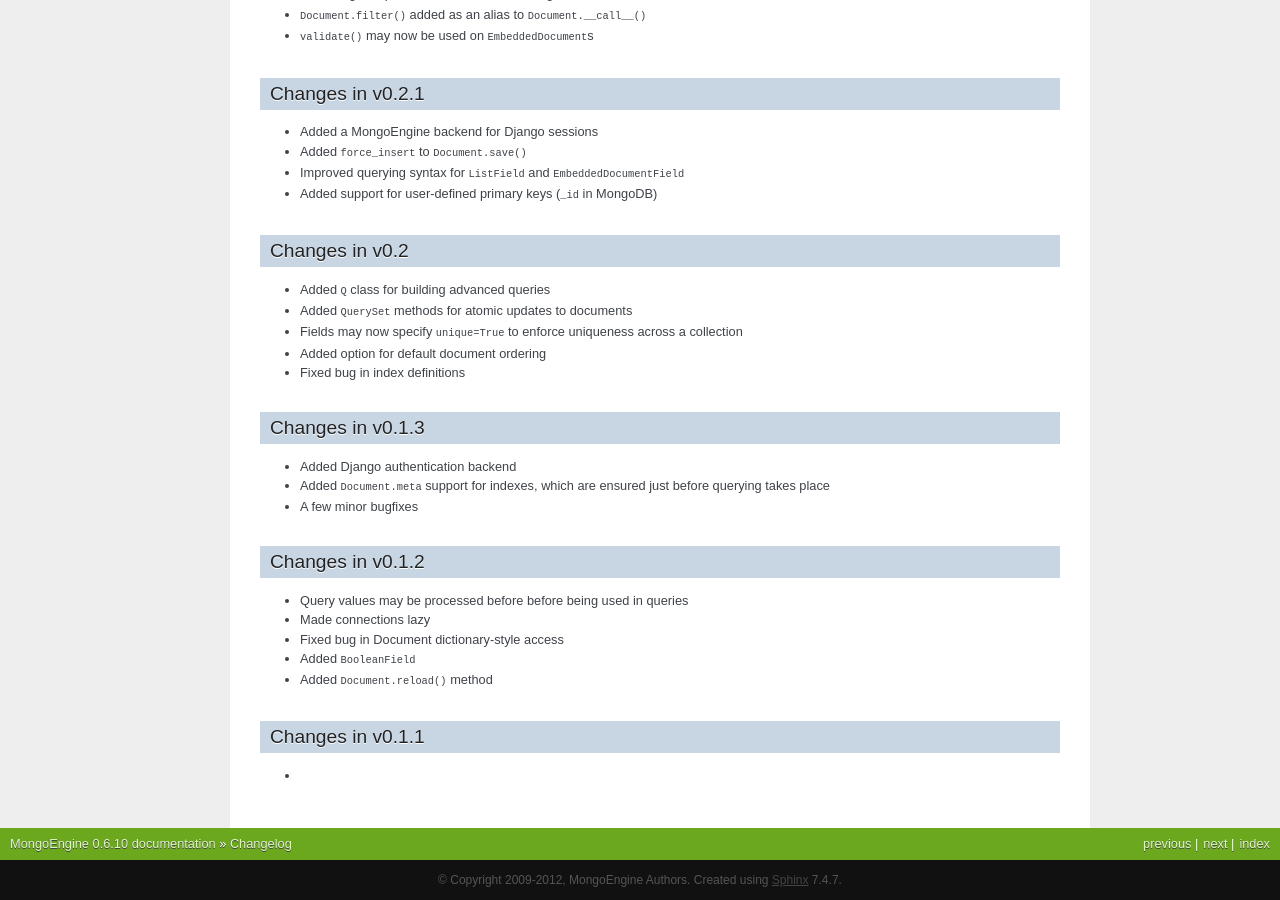
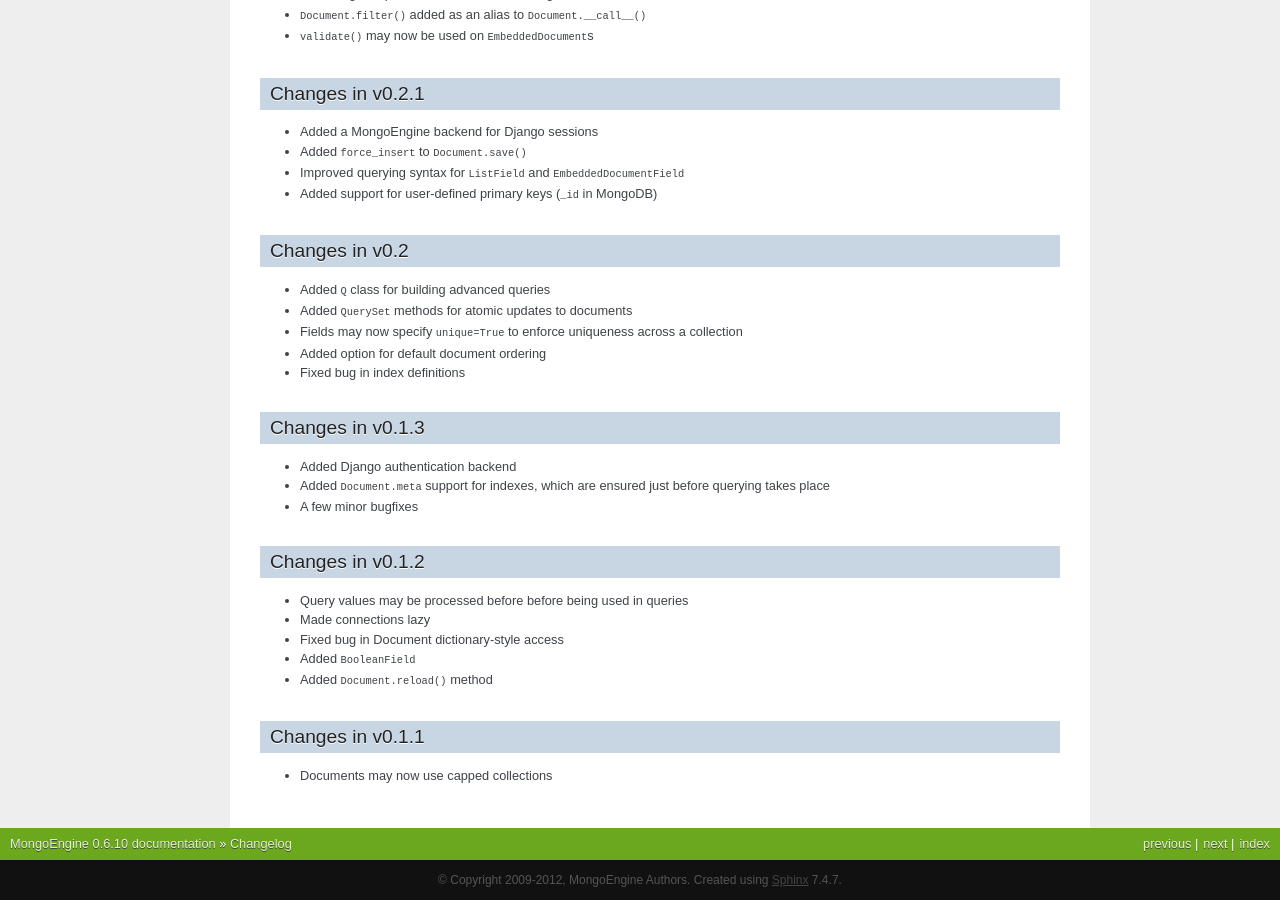
Before and after one commit to MongoEngine/mongoengine, a Sphinx documentation site: the page built from docs/changelog.rst, in a window 1280 px wide and 900 px high, scrolled down 5578 px. Built offline with Sphinx 7.4.7, drawn with Linux system fonts in a browser that asks for light colours.

Commit message:
Updated Changelog

```diff
--- a/docs/changelog.rst
+++ b/docs/changelog.rst
@@ -319,4 +319,4 @@ Changes in v0.1.2
 
 Changes in v0.1.1
 =================
--
+- Documents may now use capped collections
```
